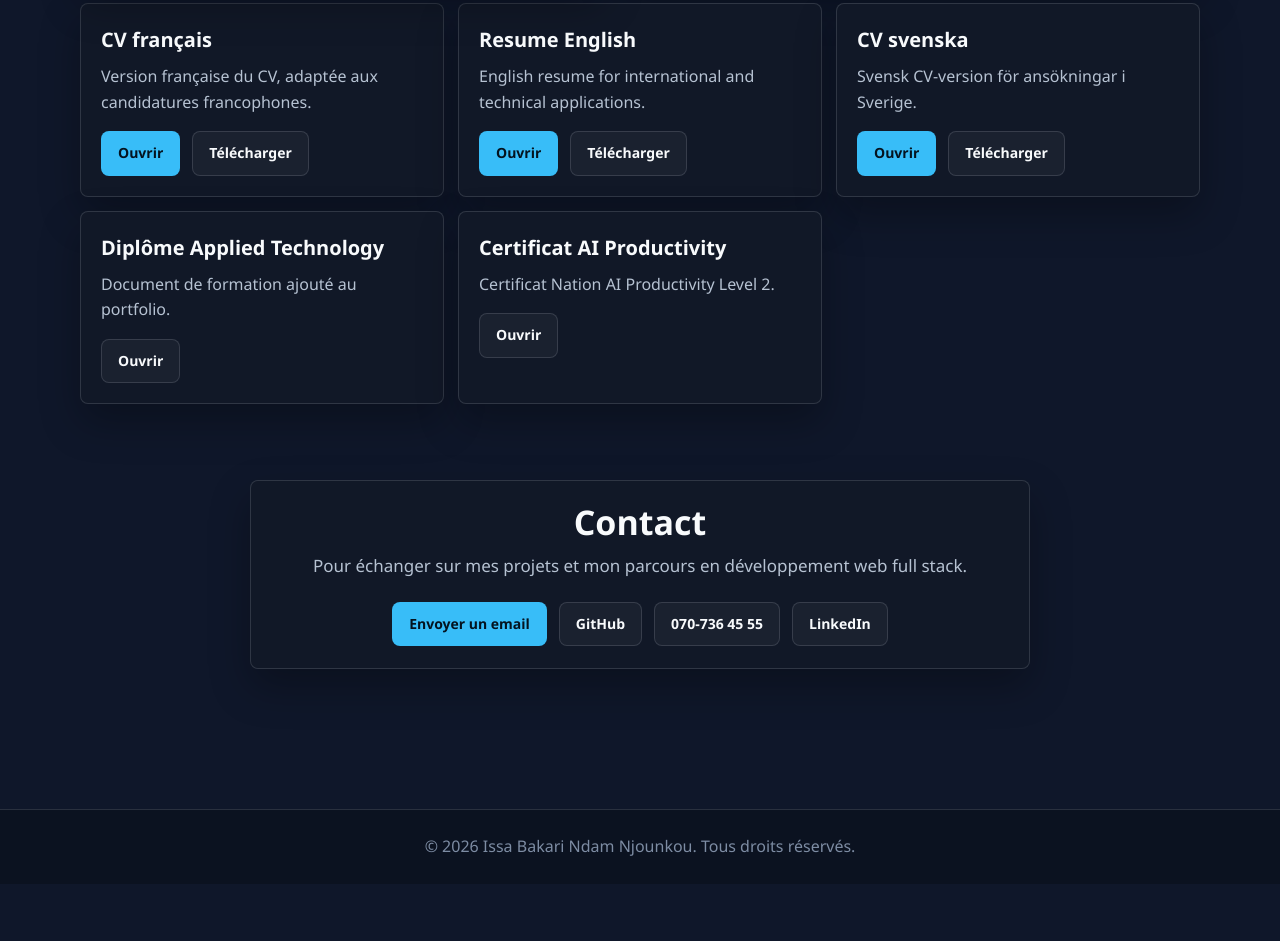
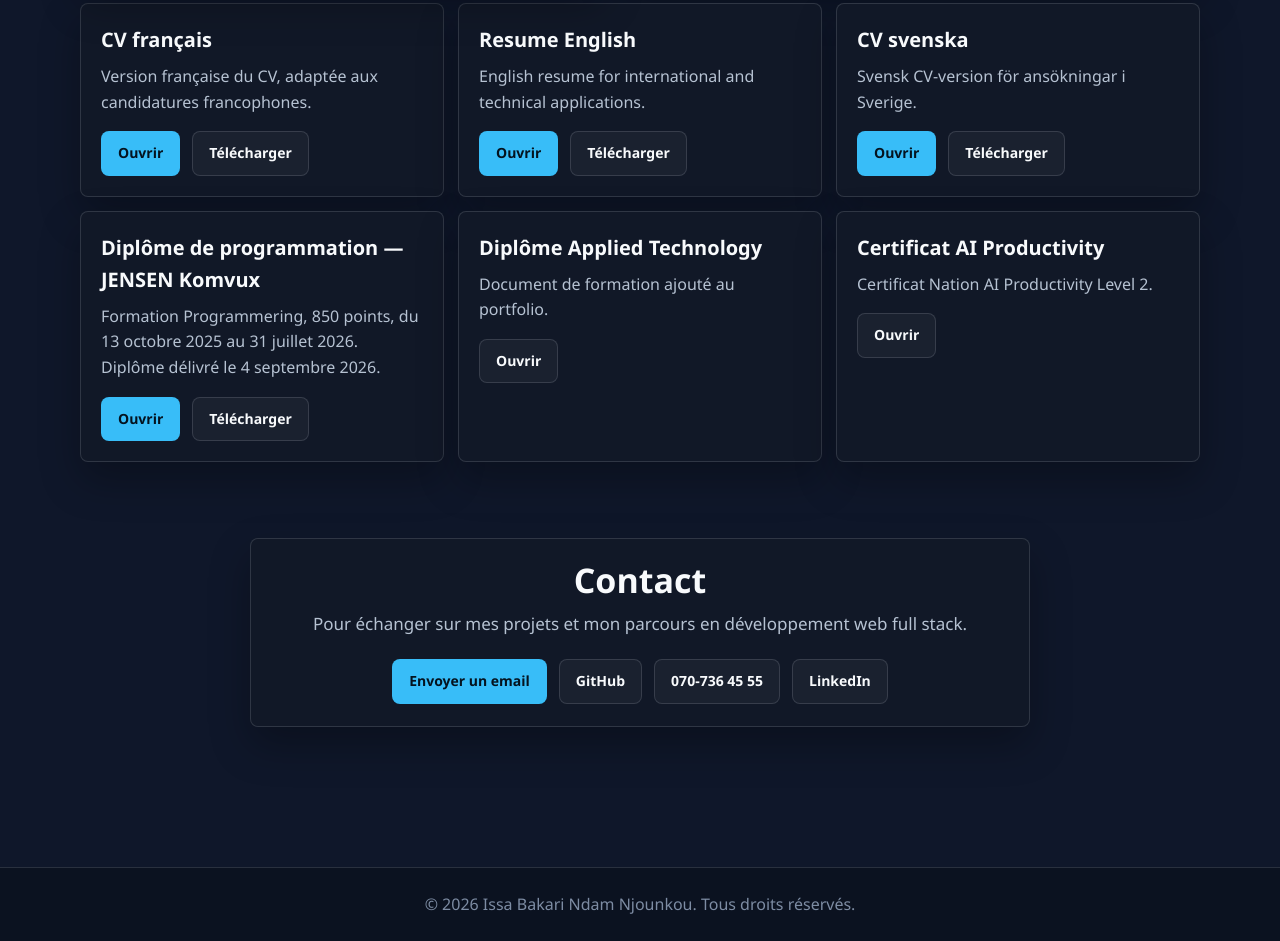
Before and after one commit to IsBakari447/portfolio, a plain HTML site: page index.html in a window 1280 px wide. Shown: the part 5256-6197 px from the top of the page. Before the commit the page ends 6140 px from the top, so only its background shows below. Drawn offline with Linux system fonts and the light colour scheme.

Commit message:
Add JENSEN programming diploma in three languages

```diff
--- a/index.html
+++ b/index.html
@@ -983,6 +983,14 @@
           </div>
         </article>
         <article class="document-card">
+          <h3 data-i18n="programmingDiplomaTitle">Diplôme de programmation — JENSEN Komvux</h3>
+          <p data-i18n="programmingDiplomaText">Formation Programmering, 850 points, du 13 octobre 2025 au 31 juillet 2026. Diplôme délivré le 4 septembre 2026.</p>
+          <div class="button-row">
+            <a class="btn btn-primary" href="diplome-programmation-jensen.pdf" target="_blank" rel="noopener noreferrer" data-i18n="open">Ouvrir</a>
+            <a class="btn btn-secondary" href="diplome-programmation-jensen.pdf" download data-i18n="download">Télécharger</a>
+          </div>
+        </article>
+        <article class="document-card">
           <h3 data-i18n="diplomaTitle">Diplôme Applied Technology</h3>
           <p data-i18n="diplomaText">Document de formation ajouté au portfolio.</p>
           <div class="button-row">
@@ -1081,6 +1089,8 @@ const translations = {
     "resumeEnText": "English resume for international and technical applications.",
     "resumeSvTitle": "CV svenska",
     "resumeSvText": "Svensk CV-version för ansökningar i Sverige.",
+    "programmingDiplomaTitle": "Diplôme de programmation — JENSEN Komvux",
+    "programmingDiplomaText": "Formation Programmering, 850 points, du 13 octobre 2025 au 31 juillet 2026. Diplôme délivré le 4 septembre 2026.",
     "diplomaTitle": "Diplôme Applied Technology",
     "diplomaText": "Document de formation ajouté au portfolio.",
     "aiTitle": "Certificat AI Productivity",
@@ -1173,6 +1183,8 @@ const translations = {
     "resumeEnText": "English resume for international and technical applications.",
     "resumeSvTitle": "Swedish resume",
     "resumeSvText": "Swedish resume version for applications in Sweden.",
+    "programmingDiplomaTitle": "Programming diploma — JENSEN Komvux",
+    "programmingDiplomaText": "Programmering programme, 850 points, from 13 October 2025 to 31 July 2026. Diploma issued on 4 September 2026.",
     "diplomaTitle": "Applied Technology diploma",
     "diplomaText": "Training document added to the portfolio.",
     "aiTitle": "AI Productivity certificate",
@@ -1265,6 +1277,8 @@ const translations = {
     "resumeEnText": "Engelskt CV för internationella och tekniska ansökningar.",
     "resumeSvTitle": "Svenskt CV",
     "resumeSvText": "Svensk CV-version för ansökningar i Sverige.",
+    "programmingDiplomaTitle": "Programmeringsdiplom — JENSEN Komvux",
+    "programmingDiplomaText": "Utbildningen Programmering, 850 poäng, 13 oktober 2025–31 juli 2026. Diplomet utfärdades den 4 september 2026.",
     "diplomaTitle": "Applied Technology-diplom",
     "diplomaText": "Utbildningsdokument tillagt i portfolion.",
     "aiTitle": "AI Productivity-certifikat",
```
Also changed, not shown: 1 other file.
